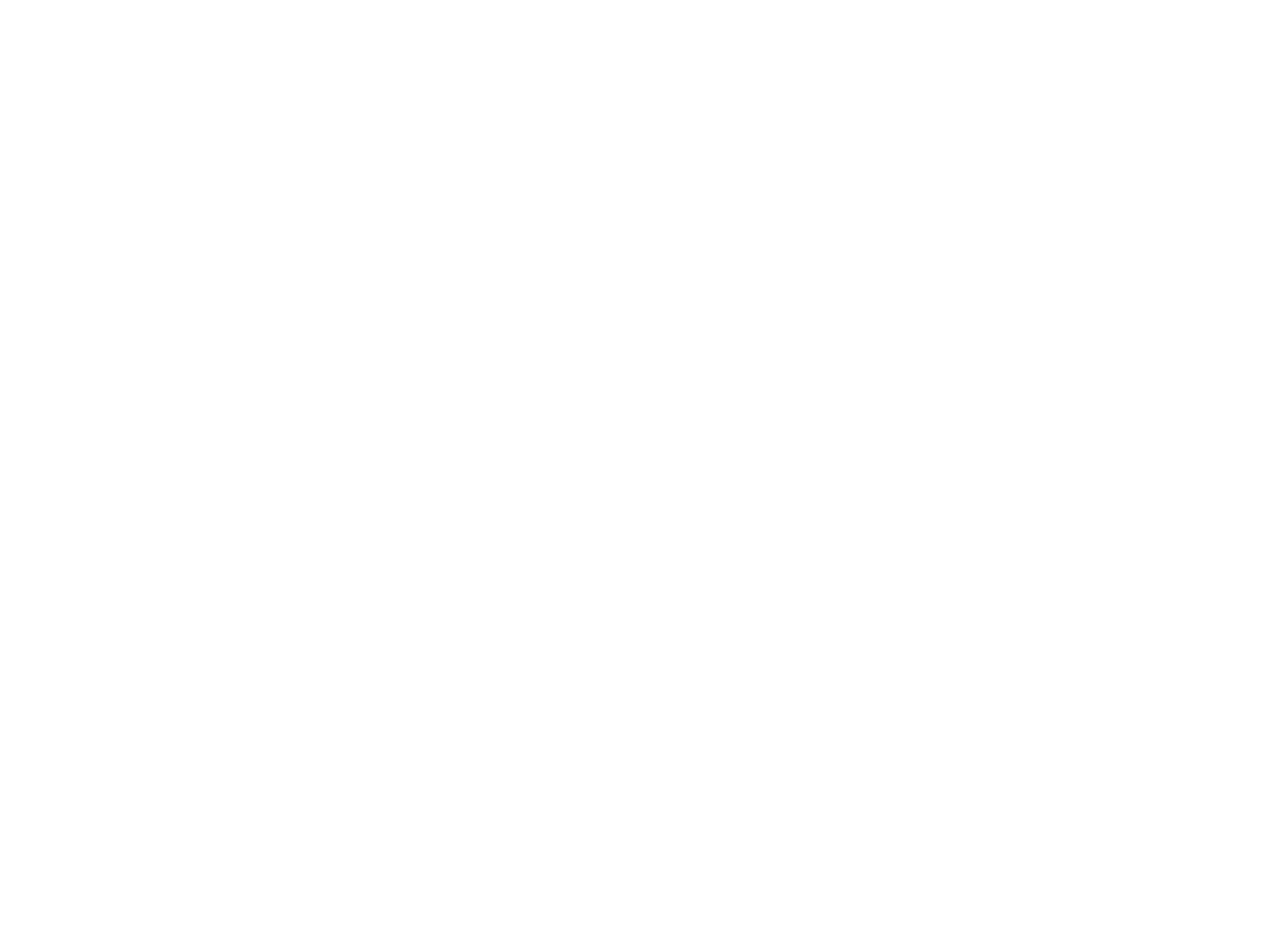
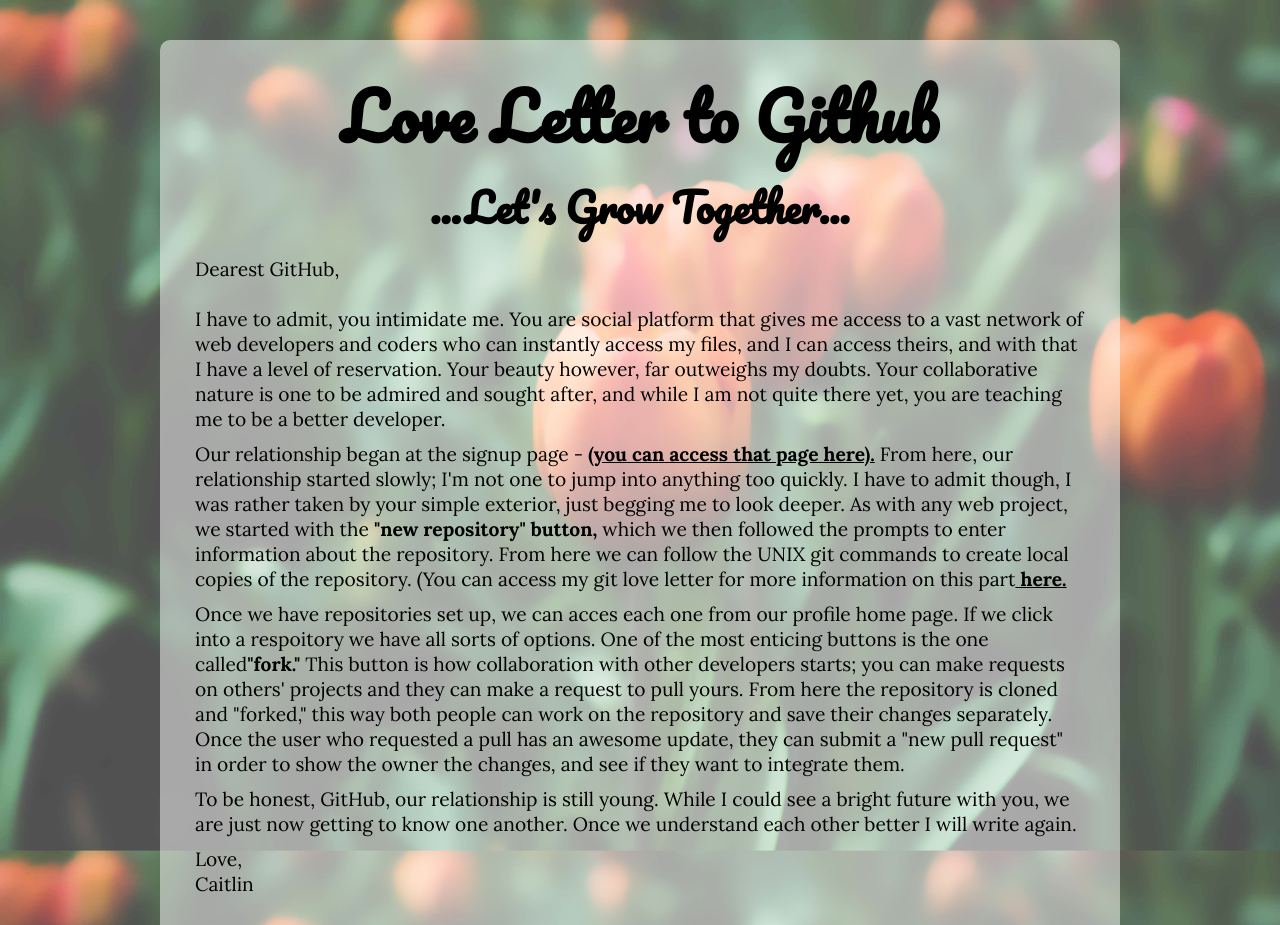
Before and after one commit to caitlin-murphy/github-love-letter, a plain HTML site: page index.html in a window 1280 px wide. Shown: the top 925 px of the page. Before the commit the page ends 800 px from the top, so only its background shows below. Drawn offline with Linux system fonts and the light colour scheme.

Commit message:
added background iages and css file

```diff
--- /dev/null
+++ b/css/github-style.css
@@ -0,0 +1,93 @@
+/* universal styles */
+
+ /*css reset chris coyier*/
+*,
+*:before,
+*:after{
+	margin: 0;
+	padding: 0;
+	-webkit-box-sizing: border-box;
+	-moz-box-sizing: border-box;
+	box-sizing: border-box;
+}
+
+/*clearfix paul irish*/
+.clearfix:after {
+	display: table;
+	content: " ";
+	clear: both;
+}
+
+ /*global styles*/
+
+.centerme{
+	text-align: center;
+}
+
+.left{
+	float: left;
+}
+
+.right{
+	float: right;
+}
+
+.hide{
+	display: none;
+}
+
+/*page styles*/
+
+.home{
+	background: url(../img/flowers-background.jpg) center center fixed;
+  -webkit-background-size: cover;
+  -moz-background-size: cover;
+  -o-background-size: cover;
+}
+
+
+header{
+	font-family: 'Pacifico', cursive;
+	font-size: 200%;
+	float:center;
+}
+
+h2{
+	font-size: 125%
+}
+
+
+.container{
+	max-width: 960px;
+	margin: 0 auto;
+	margin-top: 40px;
+	padding: 20px;
+	background-color: rgba(255, 255, 255, 0.5);
+	border-radius: 10px;
+}
+
+
+p{
+	font-family: 'Lora', serif;
+	margin-bottom: 10px;
+	font-size: 120%;
+	line-height: 25px;
+}
+
+.box{
+	padding: 15px 15px;
+	margin-bottom: 15px;
+	border-radius: 10px;
+	text-align: left;
+}
+
+a{
+	font-weight: 700;
+	color: rgba(0, 0, 0, 1);
+
+}
+
+span{
+	font-weight:700;
+	color: rgba(0, 0, 0, 1);
+}
--- a/index.html
+++ b/index.html
@@ -1,10 +1,32 @@
-<!DOCTYPE html>
+<!doctype html>
 <html lang="en">
-<head>
-	<meta charset="UTF-8">
-	<title>Github Love Letter</title>
-</head>
-<body>
+	<head>
+		<meta charset="UTF-8">
+		<title>GitHub Love Letter</title>
+		<link rel="stylesheet" href="css/github-style.css">
+		<link href='https://fonts.googleapis.com/css?family=Pacifico' rel='stylesheet' type='text/css'>
+		<link href='https://fonts.googleapis.com/css?family=Lora:400,700' rel='stylesheet' type='text/css'>
+	</head>
+	<body class="home">
+	<div class="container">
+			<header class="centerme">
+				<h1> Love Letter to Github</h1>
+				<h2>...Let's Grow Together...</h2>
+			</header>
+			<section class="box">
+			<p>Dearest GitHub, <br><br>
 
-</body>
+			I have to admit, you intimidate me. You are social platform that gives me access to a vast network of web developers and coders who can instantly access my files, and I can access theirs, and with that I have a level of reservation. Your beauty however, far outweighs my doubts. Your collaborative nature is one to be admired and sought after, and while I am not quite there yet, you are teaching me to be a better developer. </p>
+
+			<p>Our relationship began at the signup page - <a href="https://github.com/">(you can access that page here).</a> From here, our relationship started slowly; I'm not one to jump into anything too quickly. I have to admit though, I was rather taken by your simple exterior, just begging me to look deeper. As with any web project, we started with the <span>"new repository" button,</span> which we then followed the prompts to enter information about the repository. From here we can follow the UNIX git commands to create local copies of the repository. (You can access my git love letter for more information on this part<a href="../dev/git-love-letter/index.html"> here.</a></p>
+
+			<p>Once we have repositories set up, we can acces each one from our profile home page. If we click into a respoitory we have all sorts of options. One of the most enticing buttons is the one called<span>"fork."</span> This button is how collaboration with other developers starts; you can make requests on others' projects and they can make a request to pull yours. From here the repository is cloned and "forked," this way both people can work on the repository and save their changes separately. Once the user who requested a pull has an awesome update, they can submit a </p<span>"new pull request"</span> in order to show the owner the changes, and see if they want to integrate them. </p>
+
+			<p>To be honest, GitHub, our relationship is still young. While I could see a bright future with you, we are just now getting to know one another. Once we understand each other better I will write again.
+			</p>
+
+				<p>Love, <br> Caitlin</p>
+			</section>
+		</div>
+	</body>
 </html>
```
Also changed, not shown: img/flowers-background.jpg (added).
